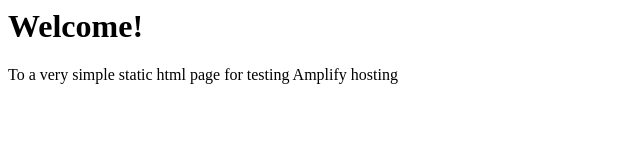
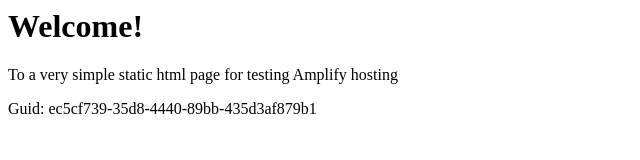
Before and after one commit to aws-aemilia-lhr/Github-PR-Commit-Integration-Test-DoNotTouch-v0-preprod-eu-west-2, a website: page src/index.html in a window 1280 px wide. Shown: the whole page, without its empty margins (0-640 px from the left). Drawn offline with Linux system fonts and the light colour scheme.

Commit message:
commit from integ tests

```diff
--- a/src/index.html
+++ b/src/index.html
@@ -1,3 +1,5 @@
+
+
 <html lang="en">
 
 <head>
@@ -10,6 +12,6 @@
 <body>
     <h1>Welcome!</h1>
     <p>To a very simple static html page for testing Amplify hosting</p>
-</body>
+    <p>Guid: ec5cf739-35d8-4440-89bb-435d3af879b1</p></body>
 
 </html>
```
